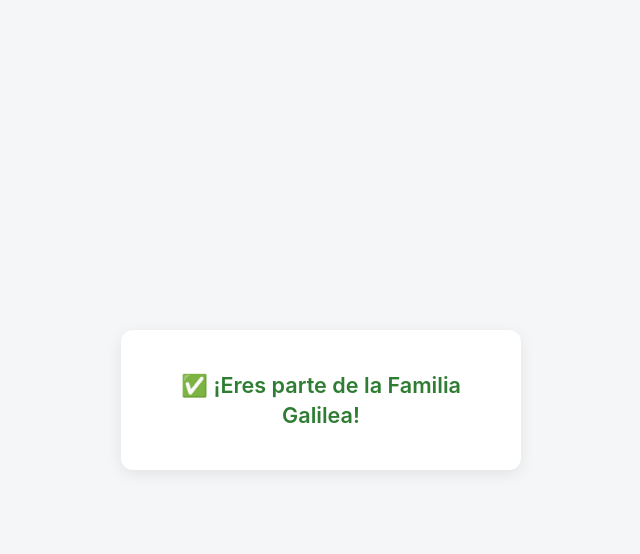
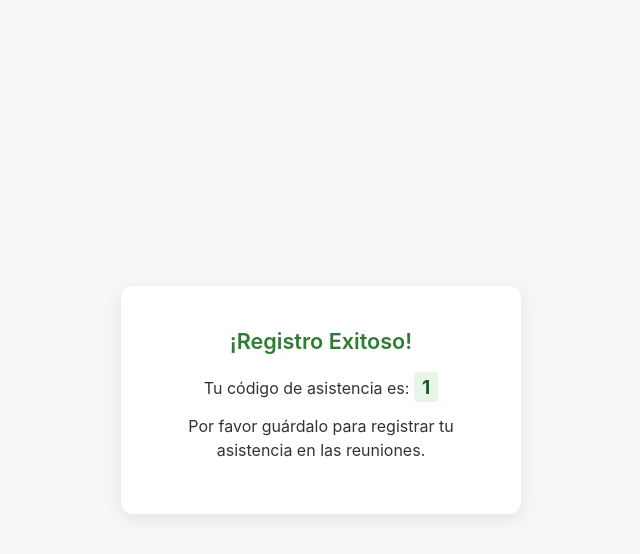
Before and after one commit to silver2810/EscSab_attendance, a Flask app: template templates/success.html in a window 1280 px wide. Shown: the top 554 px of the page, without its empty margins (319-959 px from the left). Run offline with Flask 3, Linux system fonts and the light colour scheme; the template is opened without the code that fills it: most values are stand-ins (such as "Sample title", 1, 10 or a date in 2020); parts of the project's set-up code (start-up, migrations or seed data) failed here and were passed over.

Commit message:
Add unique attendee ID and fix success template formatting

```diff
--- a/app.py
+++ b/app.py
@@ -1,7 +1,7 @@
 from flask import Flask, request, render_template, url_for
 import gspread
 from dotenv import load_dotenv
-import json, os
+import json, os, uuid
 from google.oauth2.service_account import Credentials
 
 load_dotenv() # loads variables from .env
@@ -11,9 +11,6 @@ scope = ["https://spreadsheets.google.com/feeds",
 
 # Load the string from your environment
 creds_env_string = os.environ['GOOGLE_CREDENTIALS']
-
-# Remove carriage returns and literal newlines
-#creds_env_string = ''.join(ch for ch in creds_env_string if ord(ch) >= 32 or ch in ['\\', '"'])
 
 # Parse it into a dictionary
 creds_dict = json.loads(creds_env_string)
@@ -42,11 +39,13 @@ def submit():
     procedencia = request.form.get("procedencia")
     clase = request.form.get("clase")
 
+# Generates an ID like "ESG-A1B2C3" (shortened uppercase UUID)
+    attendee_id = f"ESG-{uuid.uuid4().hex[:6].upper()}"
     # Append all collected data into Google Sheets
-    sheet.append_row([nombre, apellido, fecha_nacimiento, telefono,
+    sheet.append_row([attendee_id, nombre, apellido, fecha_nacimiento, telefono,
                       tipo_miembro, categoria, procedencia, clase])
 
-    return render_template("success.html")
+    return render_template("success.html", attendee_id=attendee_id)
 
 if __name__ == "__main__":
     app.run(host="0.0.0.0", port=int(os.environ.get("PORT", 5000)))
--- a/templates/success.html
+++ b/templates/success.html
@@ -28,17 +28,33 @@
             max-width: 400px;
             width: 100%;
         }
-        .card h2 {
+        .card h3 {
             color: #2e7d32;
             font-size: 1.35rem;
             font-weight: 600;
             line-height: 1.4;
+            margin-bottom: 1rem;
+        }
+        .card p {
+            color: #333333;
+            font-size: 1rem;
+            margin-bottom: 0.75rem;
+            line-height: 1.5;
+        }
+        .card strong {
+            color: #1b5e20;
+            font-size: 1.2rem;
+            background: #e8f5e9;
+            padding: 0.2rem 0.5rem;
+            border-radius: 4px;
         }
     </style>
 </head>
 <body>
     <div class="card">
-        <h2>✅ ¡Eres parte de la Familia Galilea!</h2>
+        <h3>¡Registro Exitoso!</h3>
+        <p>Tu código de asistencia es: <strong>{{ attendee_id }}</strong></p>
+        <p>Por favor guárdalo para registrar tu asistencia en las reuniones.</p>
     </div>
 </body>
 </html>
```
